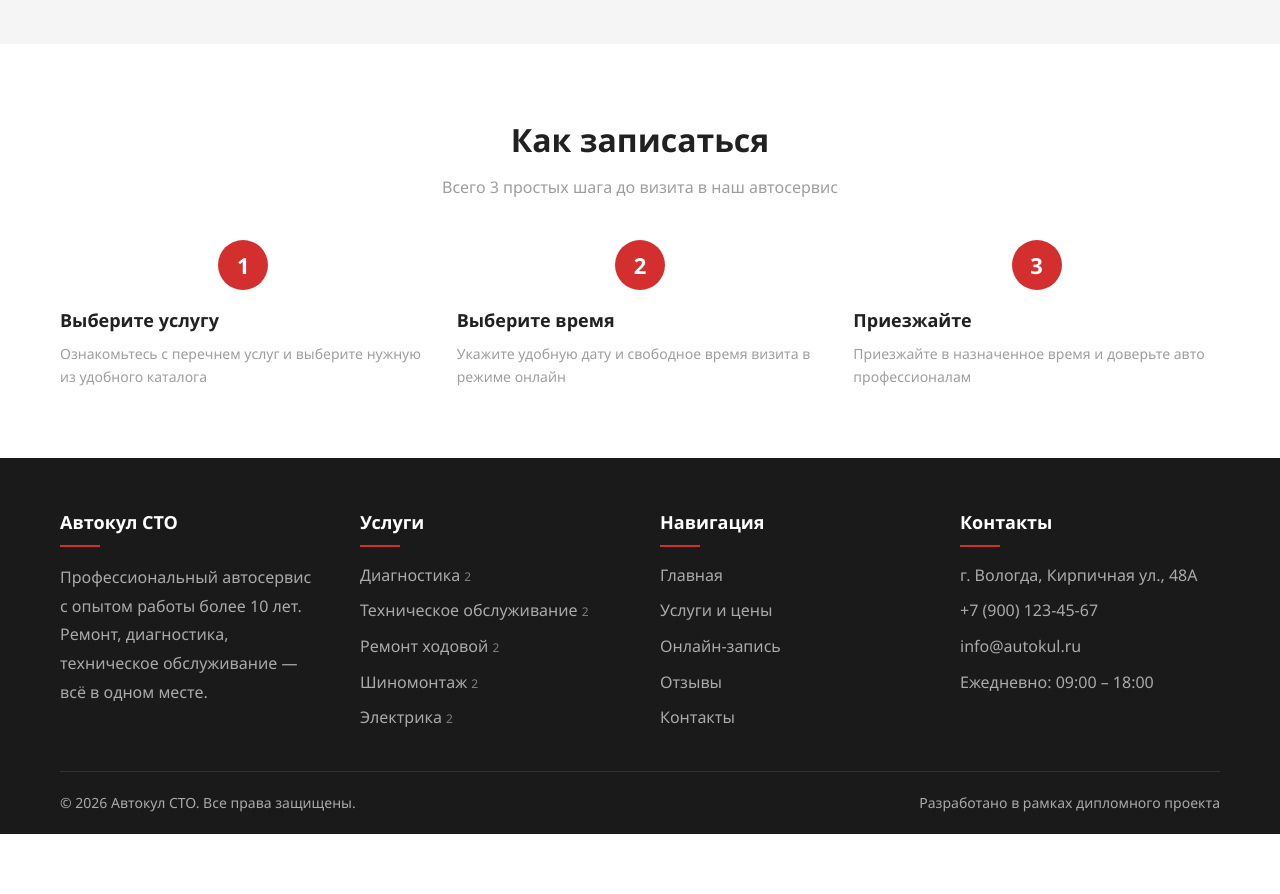
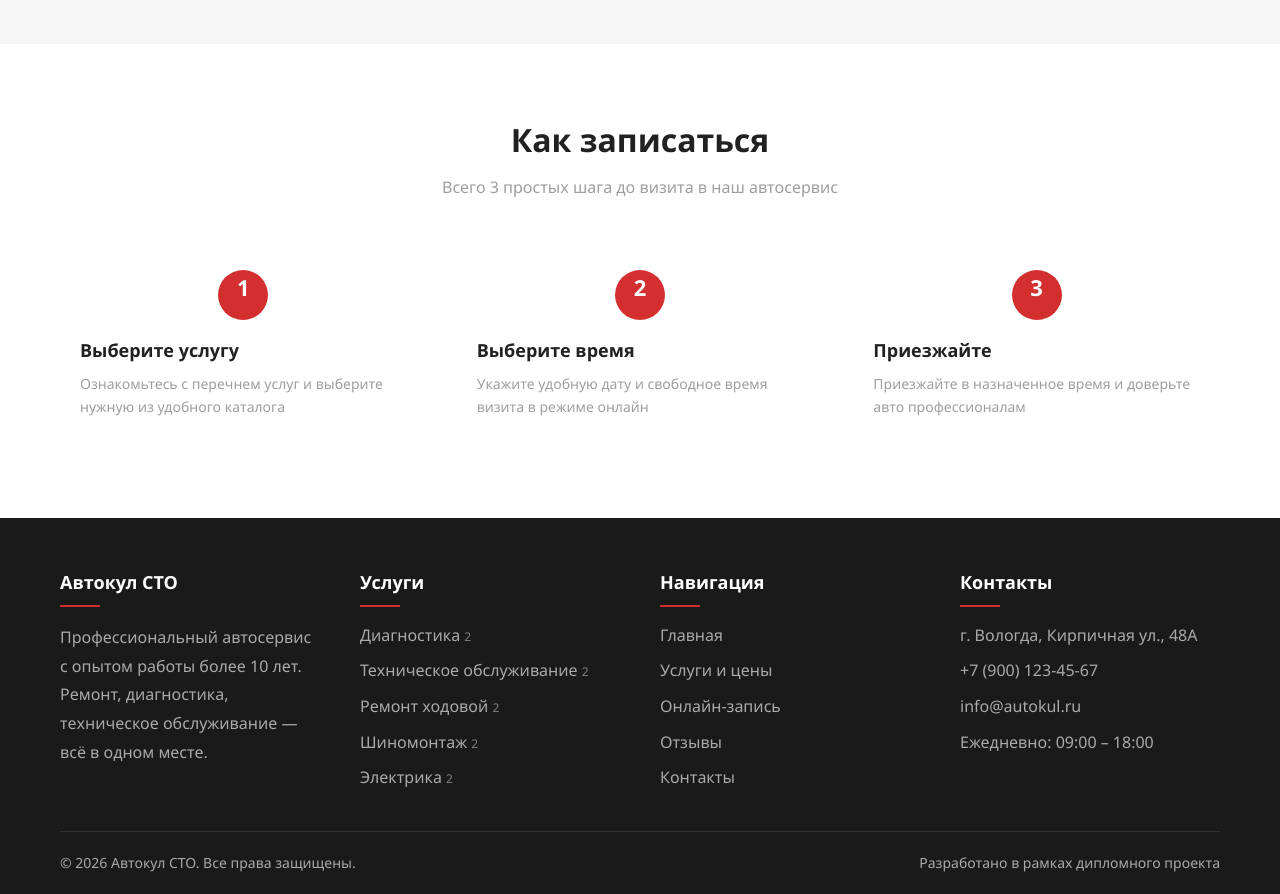
Before and after one commit to KuchumovISP41/autokul, a PHP site: page / in a window 1280 px wide. Shown: the part 2091-2985 px from the top of the page. Before the commit the page ends 2925 px from the top, so only its background shows below. Run offline with PHP 8.4, Linux system fonts and the light colour scheme; data that the repository does not hold is empty.

Commit message:
Update style.css

```diff
--- a/assets/css/style.css
+++ b/assets/css/style.css
@@ -501,7 +501,10 @@ img {
     gap: 30px;
     counter-reset: step;
 }
-
+.step-card {
+    position: relative;
+    padding: 30px 20px;
+}
 
 
 .step-number {
@@ -512,7 +515,7 @@ img {
     color: var(--white);
     border-radius: 50%;
     display: flex;
-    align-items: center;
+
     justify-content: center;
     font-size: 22px;
     font-weight: 700;
```
